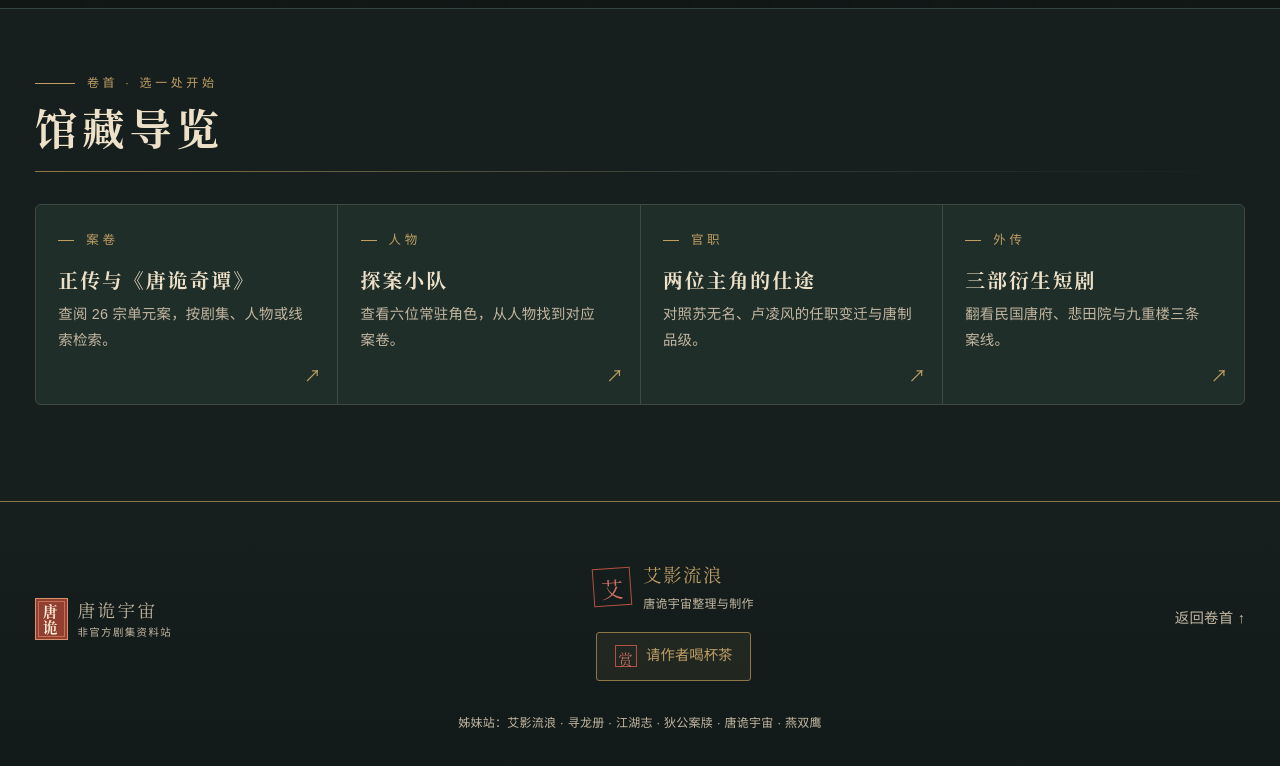
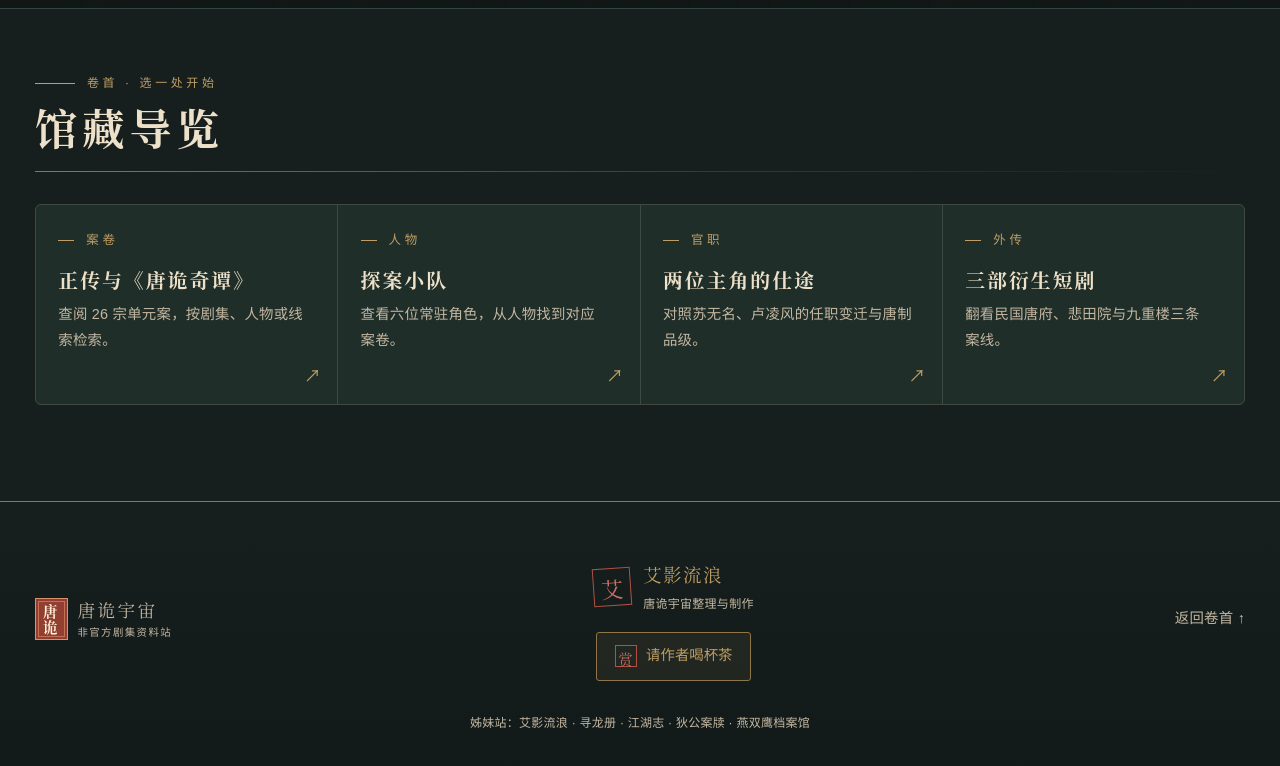
Before and after one commit to aiyingliulang/tanggui-archive, a plain HTML site: page dist/index.html in a window 1280 px wide. Shown: the part 654-1420 px from the top of the page. Drawn offline with Linux system fonts and the light colour scheme.

Commit message:
fix: omit current site and use full sister site names

```diff
--- a/dist/index.html
+++ b/dist/index.html
@@ -90,7 +90,7 @@
       <button class="sponsor-button" id="sponsor-button" type="button" aria-haspopup="dialog" aria-controls="sponsor-dialog"><span aria-hidden="true">赏</span> 请作者喝杯茶</button>
     </div>
     <a href="#top">返回卷首 ↑</a>
-    <p class="sister-sites">姊妹站：<a href="https://aiyingliulang.qd.je/">艾影流浪</a> · <a href="https://xunlongce.aiyingliulang.qd.je/">寻龙册</a> · <a href="https://jianghu.aiyingliulang.qd.je/">江湖志</a> · <a href="https://digong.aiyingliulang.qd.je/">狄公案牍</a> · <span>唐诡宇宙</span> · <a href="https://yanshuangying.aiyingliulang.qd.je/">燕双鹰</a></p>
+    <p class="sister-sites">姊妹站：<a href="https://aiyingliulang.qd.je/">艾影流浪</a> · <a href="https://xunlongce.aiyingliulang.qd.je/">寻龙册</a> · <a href="https://jianghu.aiyingliulang.qd.je/">江湖志</a> · <a href="https://digong.aiyingliulang.qd.je/">狄公案牍</a> · <a href="https://yanshuangying.aiyingliulang.qd.je/">燕双鹰档案馆</a></p>
   </footer>
   <dialog class="case-dialog sponsor-dialog" id="sponsor-dialog" aria-labelledby="sponsor-title">
     <div class="dialog-body">
```
